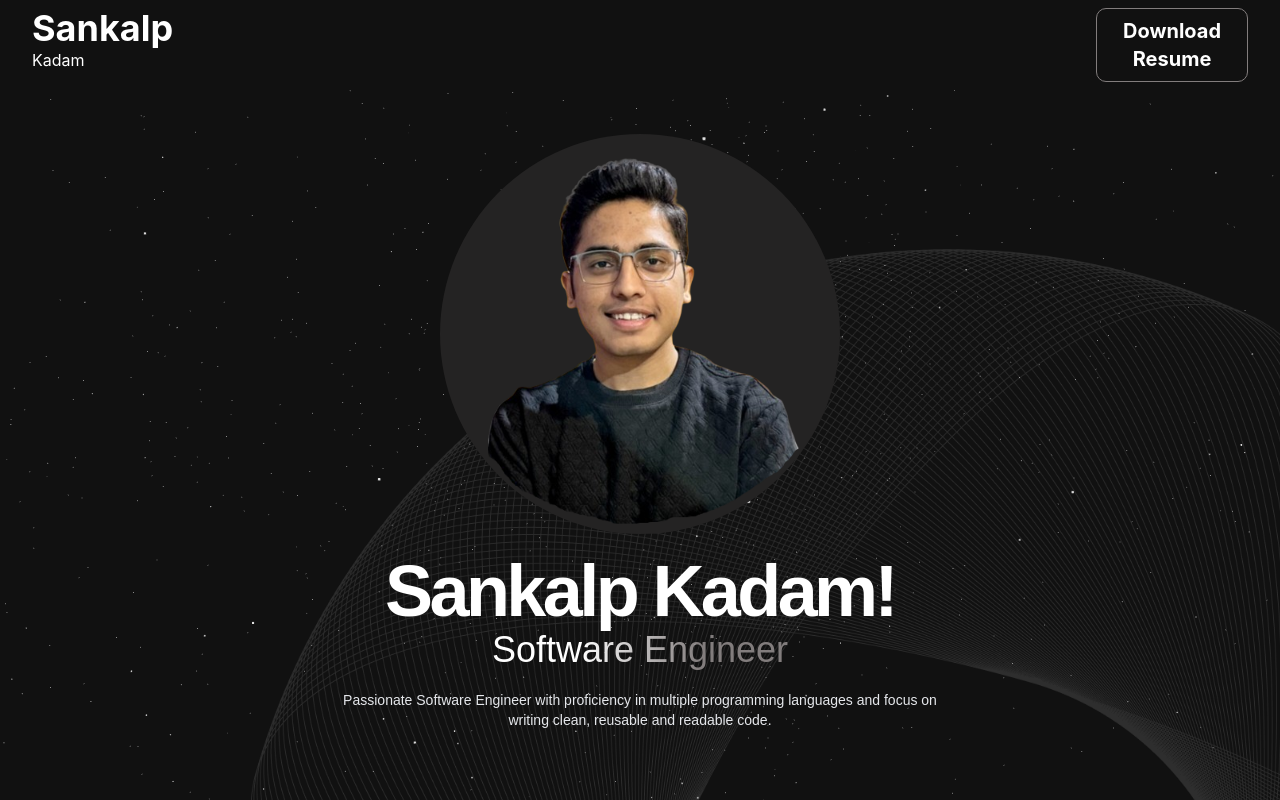
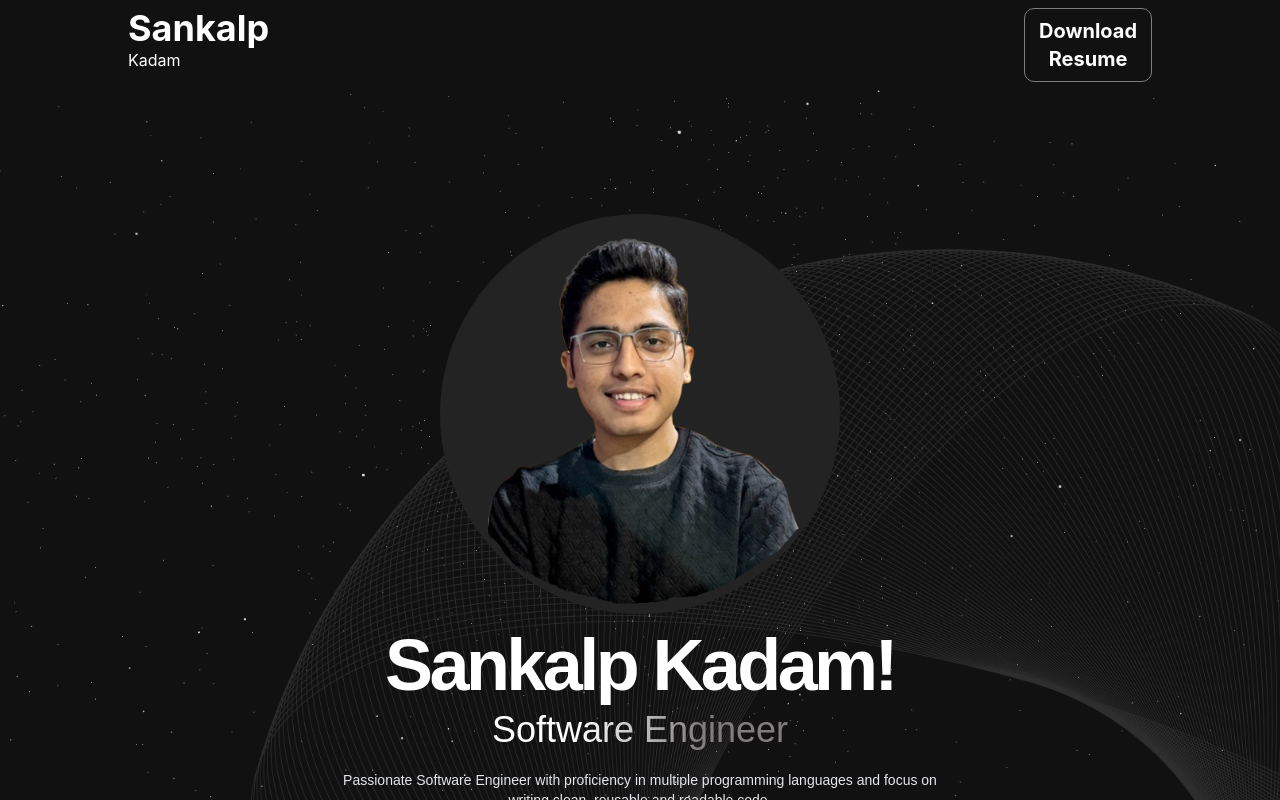
Before and after one commit to SankalpKadam/portfolio, a React (Create React App) app: page / in a window 1280 px wide. Shown: the top 800 px of the page. Built offline with nearby package versions, Linux system fonts and the light colour scheme.

Commit message:
basic about me section done

```diff
--- a/src/About/AboutMe.css
+++ b/src/About/AboutMe.css
@@ -1,3 +1,89 @@
 .aboutme{
     font-family: 'Poppins', sans-serif;
+    margin-top: 2rem;
+    display: flex;
+    flex-direction: column;
+    align-items: center;
+    justify-content: center;
+    /* z-index: 2; */
 }
+.aboutme__title{
+    background: linear-gradient(to right, rgb(255,255,255) 30%,rgb(130,125,125) 90%);
+    -webkit-background-clip: text;
+    -webkit-text-fill-color: transparent;
+}
+.aboutme__basics{
+    /* background: linear-gradient( rgb(48,48,46),rgb(36,35,35) ); */
+    background: linear-gradient(0deg, rgb(48,48,46),rgb(36,36,35));
+    box-shadow: 0px 5px 5px #111111;
+    padding: 2rem;
+    border-radius: 10px;
+}
+.blur{
+    width: 100%;
+    height:100%;
+    backdrop-filter: blur(10px);
+    position: relative;
+    top: 0%;
+}
+.aboutme__image{
+    background-color: #242323;
+    border-radius: 50%;
+    filter: grayscale(1);
+    cursor: pointer;
+}
+.aboutme__image:hover{
+    filter: grayscale(0);
+}
+/* Extra small devices (phones, 600px and down) */
+@media only screen and (max-width: 600px) {
+    .aboutme{
+        padding: 0.5rem 2rem;
+    }
+    .aboutme__image{
+        width: 100px;
+        height: 100px;
+    }
+}
+/* Small devices (portrait tablets and large phones, 600px and up) */
+@media only screen and (min-width: 600px) {
+    .aboutme{
+        padding: 0.5rem 2rem;
+    }
+    .aboutme__image{
+        width: 100px;
+        height: 100px;
+    }
+}
+/* Medium devices (landscape tablets, 768px and up) */
+@media only screen and (min-width: 768px) {
+    .aboutme{
+        padding: 0.5rem 2rem;
+    }
+    .aboutme__image{
+        width: 100px;
+        height: 100px;
+    }
+}
+/* Large devices (laptops/desktops, 992px and up) */
+@media only screen and (min-width: 992px) {
+    .aboutme{
+        padding: 0.5rem 8rem;
+    }
+
+    .aboutme__image{
+        width: 200px;
+        height: 200px;
+    }
+}
+/* Extra large devices (large laptops and desktops, 1200px and up) */
+@media only screen and (min-width: 1200px) {
+    .aboutme{
+        padding: 0.5rem 8rem;
+    }
+
+    .aboutme__image{
+        width: 200px;
+        height: 200px;
+    }
+}
--- a/src/About/AboutMe.jsx
+++ b/src/About/AboutMe.jsx
@@ -1,11 +1,40 @@
 import React from 'react'
 import './AboutMe.css'
 const AboutMe = () => {
-  return (
-    <div className='aboutme'>
-      <p className='text-4xl text-transparent font-semibold'>ABOUT ME</p>
-    </div>
-  )
+    return (
+        <div className='aboutme'>
+            <p className='text-4xl aboutme__title font-semibold'>ABOUT ME</p>
+            <div className='aboutme__firstTile flex flex-row mt-3'>
+                <div className='aboutme__basics text-white mr-4 basis-3/4'>
+                    <div className="aboutme__inner backdrop-blur-sm flex flex-col lg:px-16 justify-center w-full h-full">
+
+                        <p className='mb-2'>
+                            I am Sankalp.
+                        </p>
+                        <p className='mb-2'>
+
+                            I am currently pursuing a Master's in Computer Science degree at The University of Texas at Arlington.
+
+
+                        </p>
+                        <p className='mb-2'>
+                            Ever since I was introduced to software development I have been working on uplifting my skills with the dream that one day I will be writing code which will shape people's lives.
+
+                            During this phase I have explored various interests in the field of web, desktop and android application.
+                        </p>
+                    </div>
+                </div>
+                <div className='aboutme__basics text-white basis-1/4'>
+                    <div className='aboutme__inner backdrop-blur-sm w-full h-full flex flex-col items-center justify-center'>
+
+                        <div className='aboutme__image'>
+                            <img src={require('../linkedin.png')} alt="img" />
+                        </div>
+                    </div>
+                </div>
+            </div>
+        </div>
+    )
 }
 
 export default AboutMe
--- a/src/App.css
+++ b/src/App.css
@@ -2,6 +2,6 @@
 .App {
   background: #111111;
   width: 100%;
-  height: 100vh;
+  /* height: 100vh; */
   /* background-image: url('./LooperGroup2.png'); */
 }
--- a/src/Banner/Banner.css
+++ b/src/Banner/Banner.css
@@ -1,6 +1,6 @@
 .banner{
     width: 100%;
-    height: 80%;
+    height: 100vh;
     display: flex;
     flex-direction: column;
     justify-content: center;
--- a/src/NavbarComponent/navbar.css
+++ b/src/NavbarComponent/navbar.css
@@ -5,7 +5,7 @@
     align-items:flex-start;
     background-color: white;
     background: linear-gradient(80deg, rgb(17,17,17) 60%, rgb(17,17,17) 10%);
-    backdrop-filter: blur(40px);
+    backdrop-filter: blur(4px);
     position: sticky;
     top: 0;
     z-index: 3;
@@ -61,6 +61,10 @@
         width: 25%;
         padding: 8px 0;
     }
+    .navbar{
+        padding: 0.5rem 8rem;
+        margin-bottom: 2rem;
+    }
 }
 /* Extra large devices (large laptops and desktops, 1200px and up) */
 @media only screen and (min-width: 1200px) {}
```
